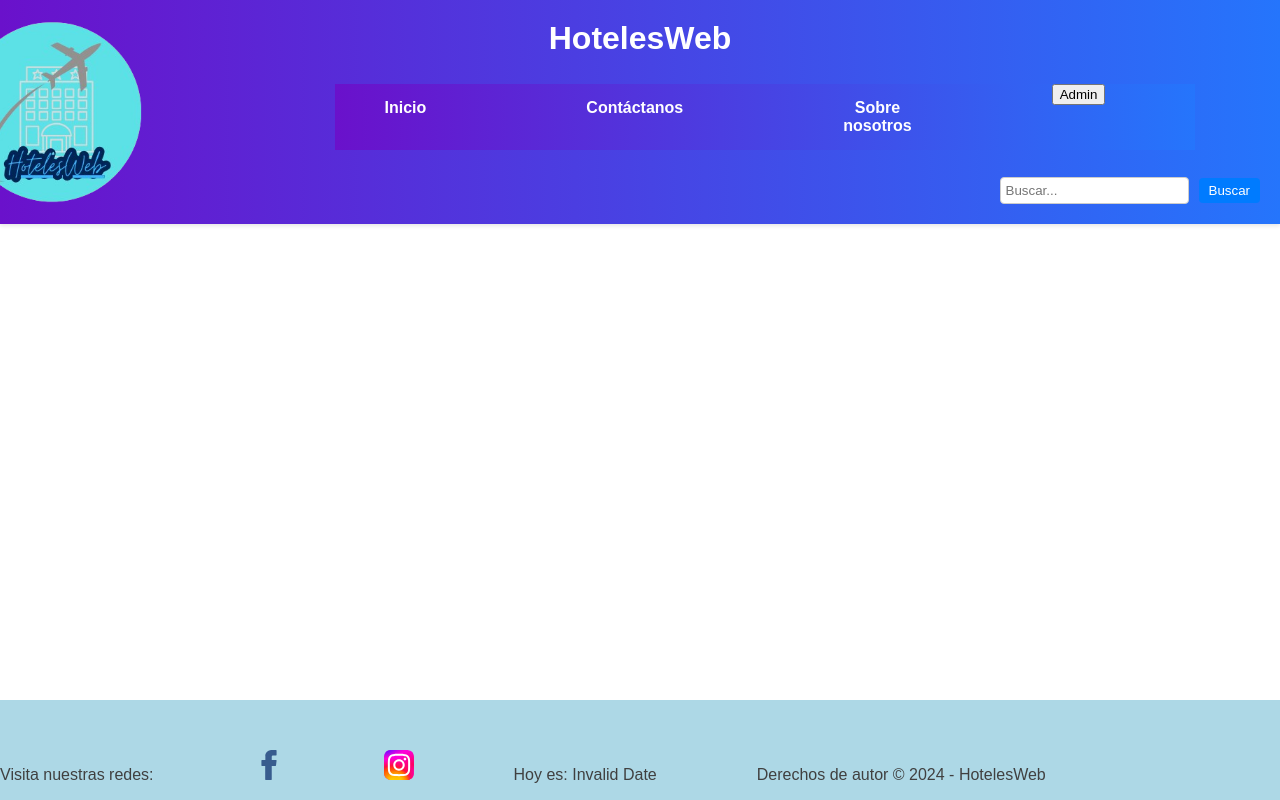
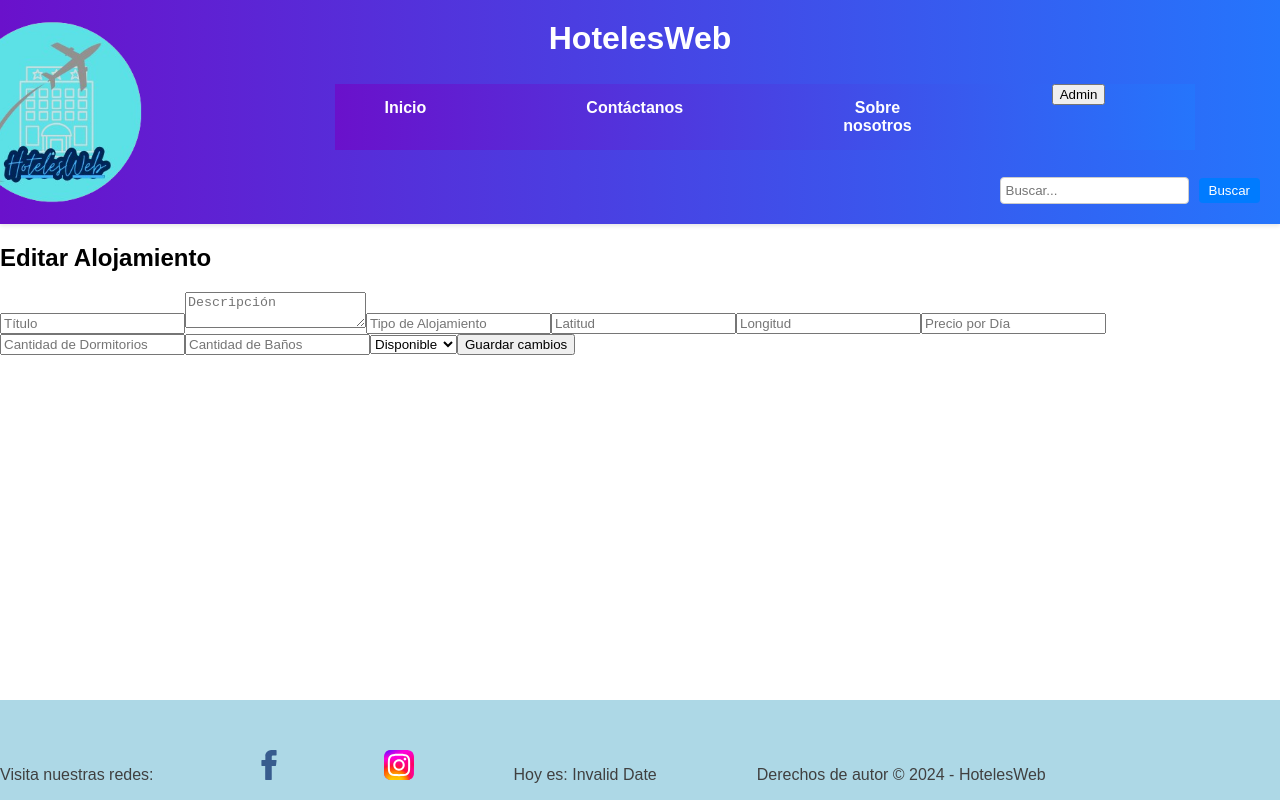
Before and after one commit to WilliamGaiga/TrabajoIDW-WebAlojamientos, a React (Vite) app: page /Alojamiento/editAlojamiento/1 in a window 1280 px wide. Shown: the top 800 px of the page. Built offline with nearby package versions, Linux system fonts and the light colour scheme; no server answers.

Commit message:
actualizacion

```diff
--- a/src/App.jsx
+++ b/src/App.jsx
@@ -28,7 +28,7 @@ const App = () => (
         <Route path="/tiposAlojamiento/EditTipoAlojamiento/:id" element={<EditTipoAlojamiento />} />
         <Route path="/tiposAlojamiento/ListTiposAlojamiento" element={<ListTiposAlojamiento />} />
         <Route path="/Alojamiento/createAlojamiento" element={<CreateAlojamiento />} />
-        <Route path="/Alojamiento/editAlojamiento" element={<EditAlojamiento />} />
+        <Route path="/Alojamiento/editAlojamiento/:id" element={<EditAlojamiento />} />
         <Route path="/Alojamiento/listAlojamiento" element={<ListAlojamientos/>} />
 
       </Routes>
--- a/src/components/editAlojamiento.jsx
+++ b/src/components/editAlojamiento.jsx
@@ -1,10 +1,9 @@
 import React, { useState, useEffect } from 'react';
+import { useParams, useNavigate } from 'react-router-dom';
 import api from './api';
-import { useParams, useNavigate } from 'react-router-dom';
 
 const EditAlojamiento = () => {
   const { id } = useParams();
-  const navigate = useNavigate();
   const [alojamiento, setAlojamiento] = useState({
     Titulo: '',
     Descripcion: '',
@@ -16,11 +15,12 @@ const EditAlojamiento = () => {
     CantidadBanios: '',
     Estado: ''
   });
+  const navigate = useNavigate();
 
   useEffect(() => {
     api.get(`/alojamiento/getAlojamiento/${id}`)
       .then(response => {
-        setAlojamiento(response.data);
+        setAlojamiento(response.data || {});
       })
       .catch(error => {
         console.error(error);
@@ -32,7 +32,7 @@ const EditAlojamiento = () => {
     api.put(`/alojamiento/putAlojamiento/${id}`, alojamiento)
       .then(response => {
         console.log(response);
-        navigate('/Alojamiento/listAlojamiento');
+        navigate('/alojamiento/listAlojamiento');
       })
       .catch(error => {
         console.error('Error actualizando alojamiento:', error);
@@ -59,7 +59,70 @@ const EditAlojamiento = () => {
           placeholder="Título"
           required
         />
-        {/* Resto de los campos */}
+        <textarea
+          name="Descripcion"
+          value={alojamiento.Descripcion}
+          onChange={handleChange}
+          placeholder="Descripción"
+          required
+        />
+        <input
+          type="text"
+          name="TipoAlojamiento"
+          value={alojamiento.TipoAlojamiento}
+          onChange={handleChange}
+          placeholder="Tipo de Alojamiento"
+          required
+        />
+        <input
+          type="text"
+          name="Latitud"
+          value={alojamiento.Latitud}
+          onChange={handleChange}
+          placeholder="Latitud"
+          required
+        />
+        <input
+          type="text"
+          name="Longitud"
+          value={alojamiento.Longitud}
+          onChange={handleChange}
+          placeholder="Longitud"
+          required
+        />
+        <input
+          type="text"
+          name="PrecioPorDia"
+          value={alojamiento.PrecioPorDia}
+          onChange={handleChange}
+          placeholder="Precio por Día"
+          required
+        />
+        <input
+          type="number"
+          name="CantidadDormitorios"
+          value={alojamiento.CantidadDormitorios}
+          onChange={handleChange}
+          placeholder="Cantidad de Dormitorios"
+          required
+        />
+        <input
+          type="number"
+          name="CantidadBanios"
+          value={alojamiento.CantidadBanios}
+          onChange={handleChange}
+          placeholder="Cantidad de Baños"
+          required
+        />
+        <select
+          name="Estado"
+          value={alojamiento.Estado}
+          onChange={handleChange}
+          required
+        >
+          <option value="Disponible">Disponible</option>
+          <option value="Reservado">Reservado</option>
+        </select>
         <button type="submit">Guardar cambios</button>
       </form>
     </div>
--- a/src/components/listAlojamiento.jsx
+++ b/src/components/listAlojamiento.jsx
@@ -1,41 +1,26 @@
-// src/components/ListAlojamientos.jsx
-import React, { useEffect, useState } from 'react';
-import { Link } from 'react-router-dom';
-import api from './api'
+import React, { useState, useEffect } from 'react';
+import api from './api';
 
 const ListAlojamientos = () => {
   const [alojamientos, setAlojamientos] = useState([]);
 
   useEffect(() => {
-    const fetchAlojamientos = async () => {
-      try {
-        const response = await api.get('/alojamiento/getAlojamientos');
+    api.get('/alojamiento/getAlojamientos')
+      .then(response => {
         setAlojamientos(response.data);
-      } catch (error) {
-        console.error('Error obteniendo alojamientos:', error);
-      }
-    };
-    fetchAlojamientos();
+      })
+      .catch(error => {
+        console.error(error);
+      });
   }, []);
-
-  const handleDelete = async (id) => {
-    try {
-      await api.delete(`/alojamiento/deleteAlojamiento/${id}`);
-      setAlojamientos(alojamientos.filter((alojamiento) => alojamiento.idAlojamiento !== id));
-    } catch (error) {
-      console.error('Error eliminando alojamiento:', error);
-    }
-  };
 
   return (
     <div>
-      <h1>Lista de Alojamientos</h1>
+      <h2>Listado de Alojamientos</h2>
       <ul>
-        {alojamientos.map((alojamiento) => (
+        {alojamientos.map(alojamiento => (
           <li key={alojamiento.idAlojamiento}>
-            {alojamiento.Titulo} - {alojamiento.Estado}
-            <Link to={`/tiposAlojamiento/EditAlojamiento/${alojamiento.idAlojamiento}`}>Editar</Link>
-            <button onClick={() => handleDelete(alojamiento.idAlojamiento)}>Eliminar</button>
+            {alojamiento.Titulo}
           </li>
         ))}
       </ul>
```
